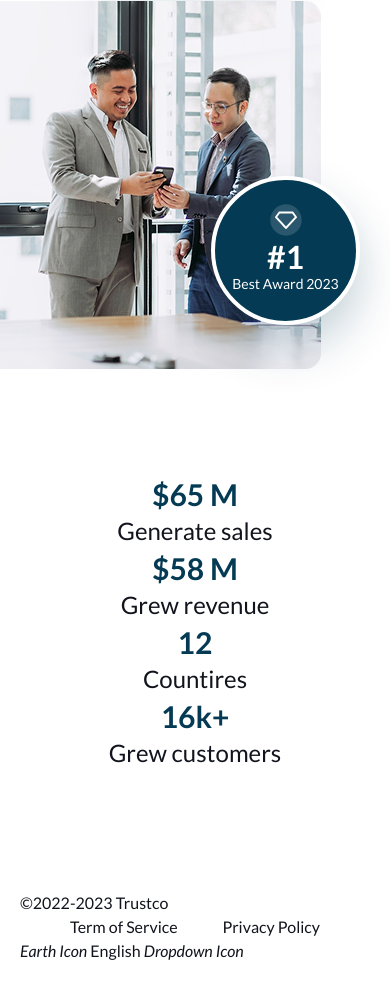
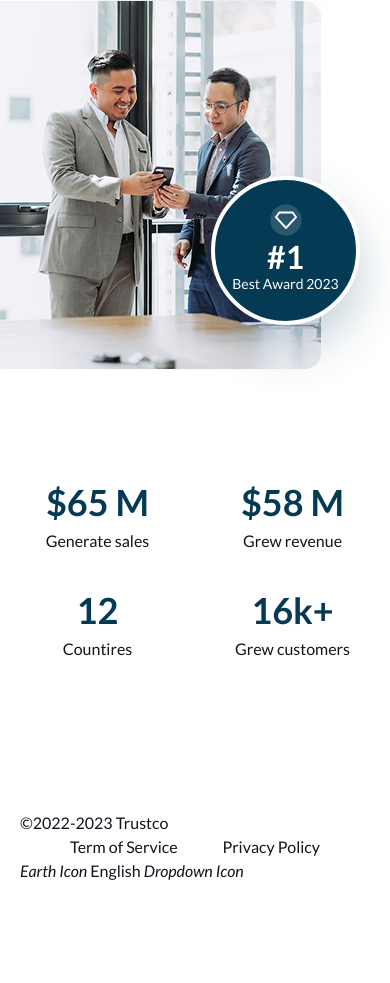
Before and after one commit to jansohan/trustco, a plain HTML site: page index.html in a window 390 px wide. Shown: the part 3188-4171 px from the top of the page. After the commit the page ends 4091 px from the top, so only its background shows below. Drawn offline with Linux system fonts and the light colour scheme.

Commit message:
[#TR-16]: Numbers Section responsive

```diff
--- a/css/style.css
+++ b/css/style.css
@@ -833,7 +833,8 @@ img {
     display: var(--display-block);
   }
 
-  .heading-extra {
+  #video-section .heading-extra,
+  #building-bridges .heading-extra   {
     font-size: 1.875rem;
     line-height: 2.375rem;
   }
@@ -913,4 +914,16 @@ img {
   .circle-box h4 {
     line-height: var(--line-height-single);
   }
+
+  #numbers .heading-extra {
+    --font-size-extra: 2.25rem;
+  }
+
+  #numbers .paragraph-extra {
+    --font-size-paragraph-extra: var(--font-size-base);
+  }
+
+  #numbers .row > div {
+    margin-bottom: 1.875rem;
+  }
 }
--- a/index.html
+++ b/index.html
@@ -262,25 +262,25 @@
 		<section id="numbers" class="py-super">
 			<div class="container">
 				<div class="row">
-					<div class="col-md-3">
+					<div class="col-6 col-md-4 col-lg-3">
 						<div class="text-center">
 							<h3 class="heading-extra mb-0 heading-color-primary">$65 M</h3>
 							<div class="paragraph-extra">Generate sales</div>
 						</div>
 					</div>
-					<div class="col-md-3">
+					<div class="col-6 col-md-4 col-lg-3">
 						<div class="text-center">
 							<h3 class="heading-extra mb-0 heading-color-primary">$58 M</h3>
 							<div class="paragraph-extra">Grew revenue</div>
 						</div>
 					</div>
-					<div class="col-md-3">
+					<div class="col-6 col-md-4 col-lg-3">
 						<div class="text-center">
 							<h3 class="heading-extra mb-0 heading-color-primary">12</h3>
 							<div class="paragraph-extra">Countires</div>
 						</div>
 					</div>
-					<div class="col-md-3">
+					<div class="col-6 col-md-4 col-lg-3">
 						<div class="text-center">
 							<h3 class="heading-extra mb-0 heading-color-primary">16k+</h3>
 							<div class="paragraph-extra">Grew customers</div>
```
